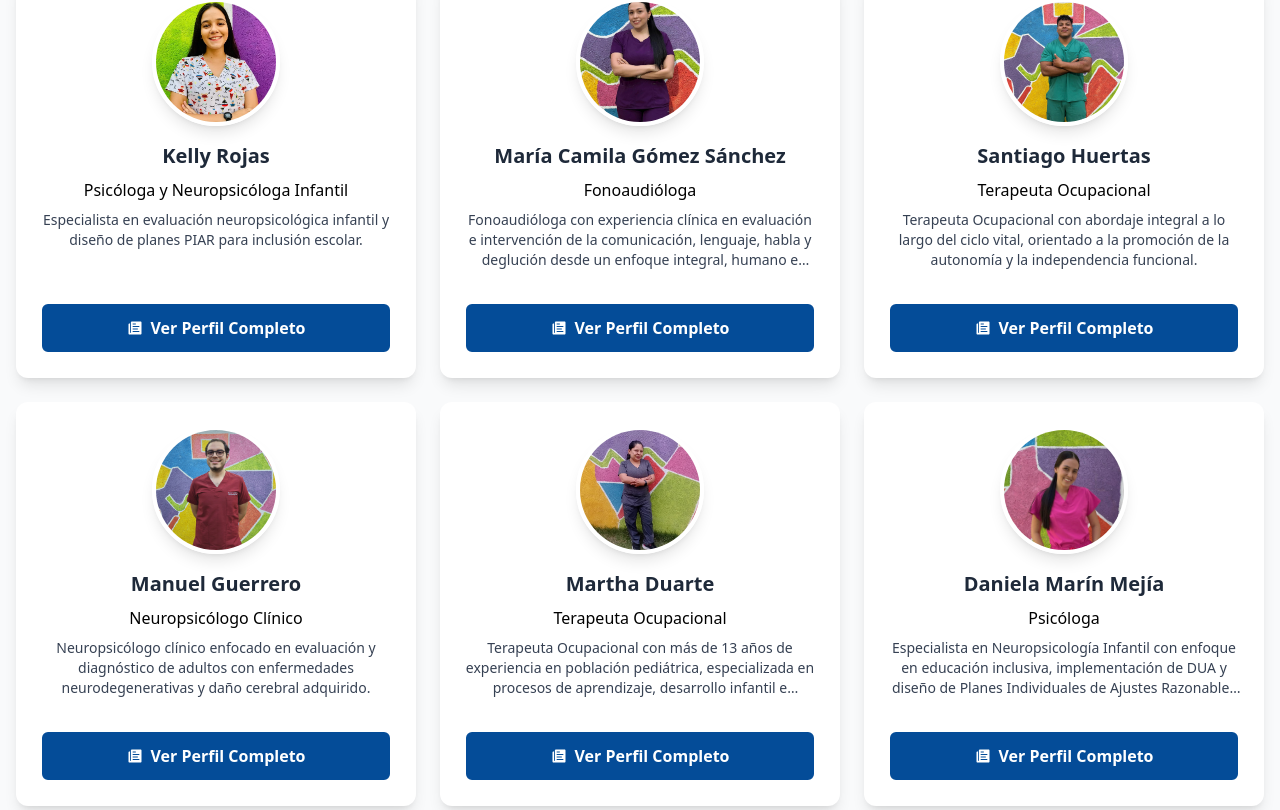
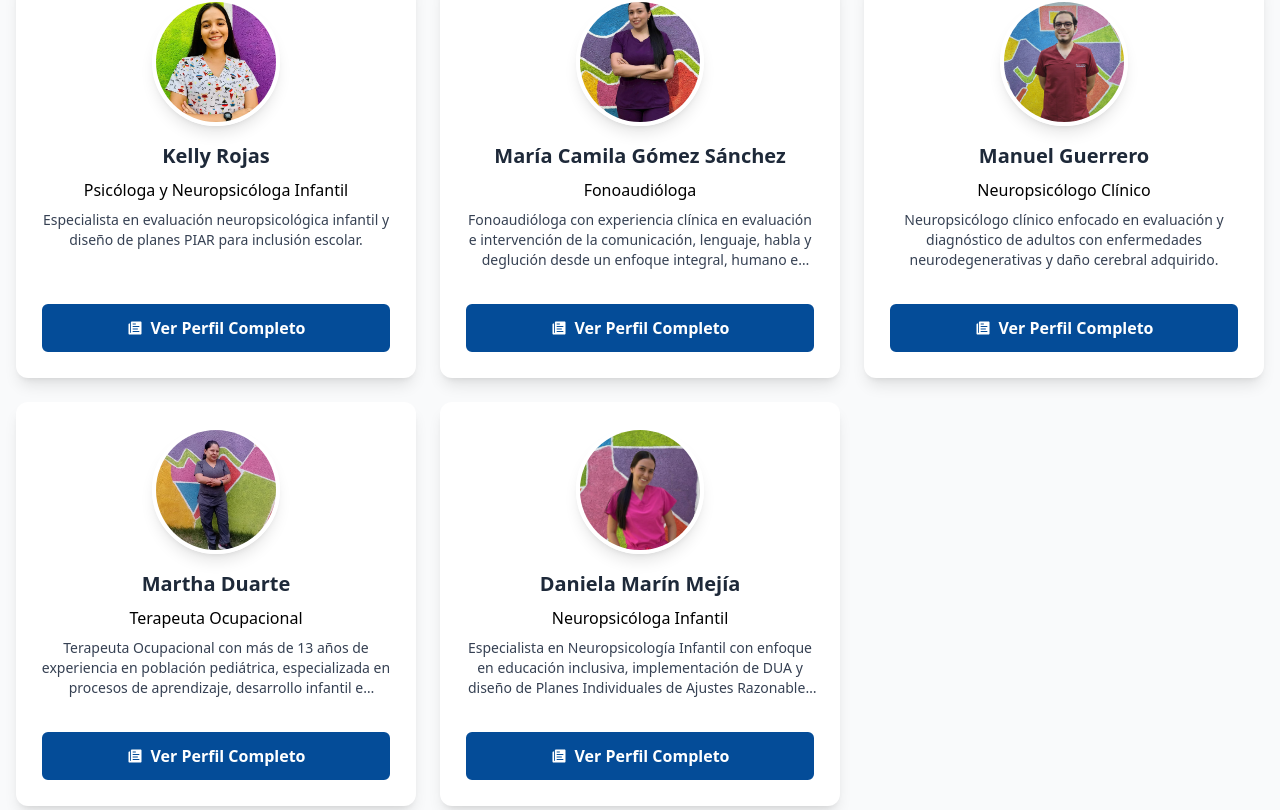
Before and after one commit to neuropsicologiaintegral15-del/neuropsicologia-integral, a React (Vite) app: page /equipo-completo in a window 1280 px wide. Shown: the part 1690-2500 px from the top of the page. Built offline with nearby package versions, Linux system fonts and the light colour scheme.

Commit message:
Deleted professional and change rol of another professional

```diff
--- a/package.json
+++ b/package.json
@@ -38,5 +38,6 @@
   },
   "optionalDependencies": {
     "@esbuild/darwin-arm64": "0.21.5"
-  }
+  },
+  "packageManager": "yarn@1.22.22+sha512.a6b2f7906b721bba3d67d4aff083df04dad64c399707841b7acf00f6b133b7ac24255f2652fa22ae3534329dc6180534e98d17432037ff6fd140556e2bb3137e"
 }
--- a/src/screens/professionals/data/teamMembers.ts
+++ b/src/screens/professionals/data/teamMembers.ts
@@ -4,7 +4,6 @@ import liliana from "../../../assets/img/professionals/liliana.jpg";
 import stephania from "../../../assets/img/professionals/stephania.jpg";
 import kelly from "../../../assets/img/professionals/kelly.jpg";
 import mariaCamila from "../../../assets/img/professionals/maria_camila.jpeg";
-import santiago from "../../../assets/img/professionals/santiago.jpeg";
 import manuel from "../../../assets/img/professionals/manuel.jpeg";
 import martha from "../../../assets/img/professionals/martha.jpeg";
 import daniela from "../../../assets/img/professionals/daniela.jpeg";
@@ -267,46 +266,6 @@ export const teamMembers: ProfessionalMember[] = [
   },
   {
     id: 7,
-    name: "Santiago Huertas",
-    title: "Terapeuta Ocupacional",
-    specialty: "Promoción de autonomía e independencia funcional",
-    image: santiago,
-    shortDescription:
-      "Terapeuta Ocupacional con abordaje integral a lo largo del ciclo vital, orientado a la promoción de la autonomía y la independencia funcional.",
-    fullDescription: `
-      Terapeuta Ocupacional con abordaje integral a lo largo del ciclo vital, orientado a la promoción de la autonomía y la independencia funcional como ejes centrales de la intervención. Cuenta con experiencia en procesos de evaluación e intervención terapéutica individual y grupal, mediante el uso de actividades con propósito dirigidas al fortalecimiento del desempeño ocupacional.
-
-      Su práctica se centra en potenciar las habilidades motoras, cognitivas y psicosociales, favoreciendo la participación activa del individuo en las actividades de la vida diaria. Se destaca por desarrollar intervenciones centradas en la persona, ajustadas a sus necesidades, intereses y contextos de desempeño, con alta capacidad de trabajo interdisciplinario y compromiso con el logro de los objetivos terapéuticos.
-
-      Su enfoque terapéutico integra estrategias innovadoras basadas en evidencia, promoviendo la máxima funcionalidad y calidad de vida en todas las etapas del desarrollo.
-    `,
-    education: [
-      "Terapeuta Ocupacional",
-      "Formación en actividades de la vida diaria (AVD)",
-      "Especialización en rehabilitación funcional",
-      "Certificación en abordaje centrado en la persona",
-    ],
-    experience: [
-      "Evaluación e intervención en actividades de la vida diaria",
-      "Rehabilitación de habilidades motoras y cognitivas",
-      "Terapia ocupacional individual y grupal",
-      "Promoción de autonomía e independencia",
-      "Intervención psicosocial y de participación comunitaria",
-      "Trabajo interdisciplinario en equipo de salud",
-    ],
-    specialties: [
-      "Actividades de la vida diaria (AVD)",
-      "Rehabilitación funcional",
-      "Habilidades motoras y coordinación",
-      "Intervención cognitivo-conductual",
-      "Participación social y comunitaria",
-      "Abordaje centrado en la persona",
-      "Trabajo interdisciplinario",
-      "Promoción de la autonomía",
-    ],
-  },
-  {
-    id: 8,
     name: "Manuel Guerrero",
     title: "Neuropsicólogo Clínico",
     specialty: "Neurodegeneración y daño cerebral adquirido en adultos",
@@ -346,7 +305,7 @@ export const teamMembers: ProfessionalMember[] = [
     ],
   },
   {
-    id: 9,
+    id: 8,
     name: "Martha Duarte",
     title: "Terapeuta Ocupacional",
     specialty: "Pediatría y procesos de aprendizaje",
@@ -390,9 +349,9 @@ export const teamMembers: ProfessionalMember[] = [
     ],
   },
   {
-    id: 10,
+    id: 9,
     name: "Daniela Marín Mejía",
-    title: "Psicóloga",
+    title: "Neuropsicóloga Infantil",
     specialty:
       "Educación Inclusiva y Diseño Universal para el Aprendizaje (DUA)",
     image: daniela,
```
